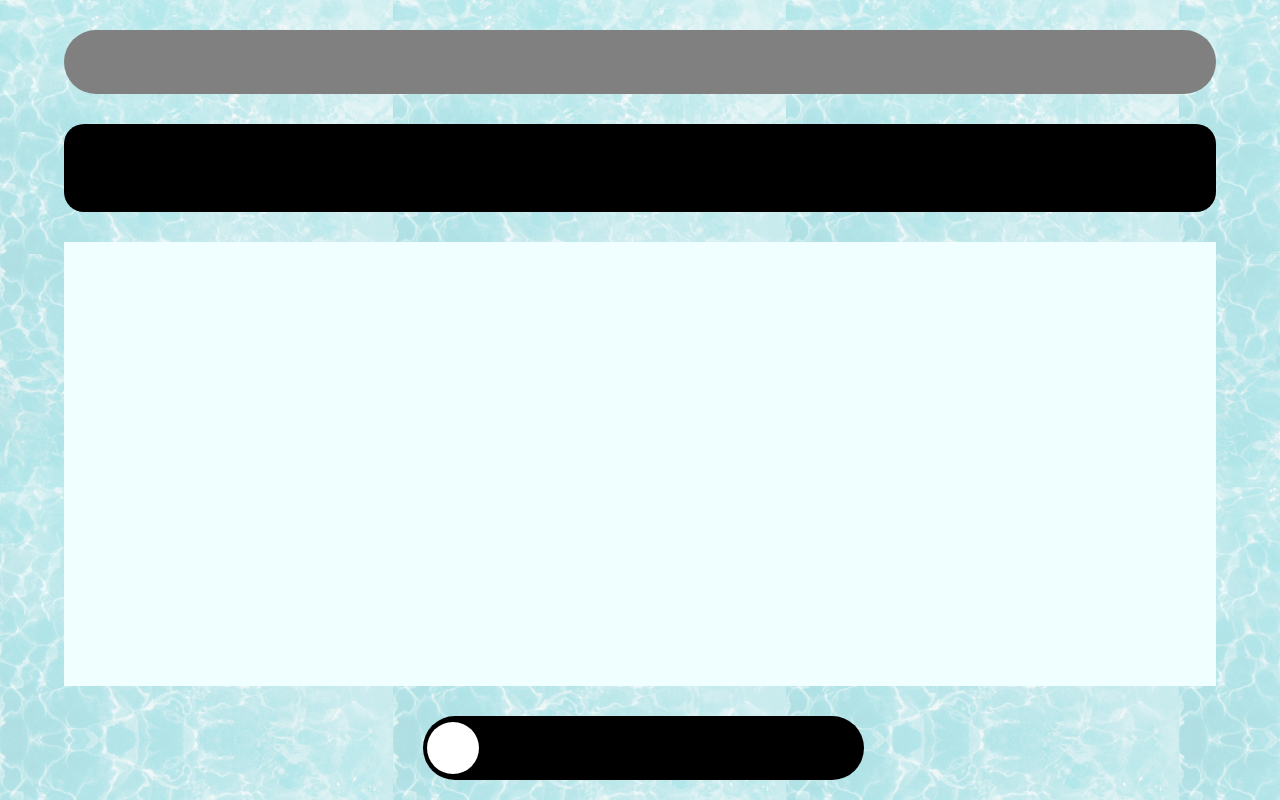
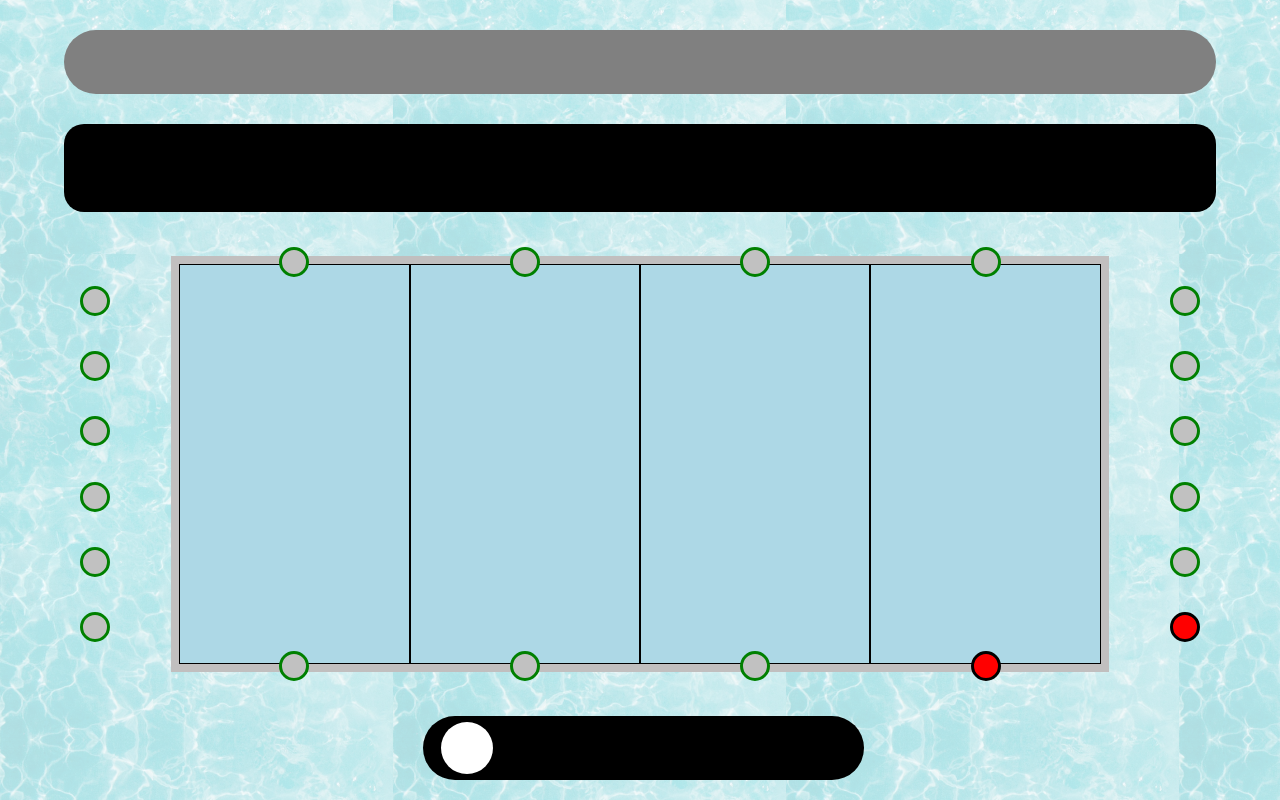
Before and after one commit to UnparallelStudios/Ainat_frontend, a Vue app: page / in a window 1280 px wide. Shown: the top 800 px of the page. Built offline with nearby package versions, Linux system fonts and the light colour scheme.

Commit message:
pool update

```diff
--- a/src/App.vue
+++ b/src/App.vue
@@ -1,10 +1,14 @@
 <script setup>
 import "./assets/app.scss";
 import DashboardPage from "./components/DashboardPage.vue";
+// import HorizontalCams from "./components/HorizontalCams.vue";
 import LoginPage from "./components/LoginPage.vue";
+// import VerticalCams from "./components/VerticalCams.vue";
 </script>
 
 <template>
   <DashboardPage />
   <LoginPage />
+  <!-- <HorizontalCams /> -->
+  <!-- <VerticalCams /> -->
 </template>
--- a/src/assets/dashboard.scss
+++ b/src/assets/dashboard.scss
@@ -31,7 +31,52 @@
 .main-pool-container {
   flex: auto;
   width: 90%;
-  background-color: azure;
+  background-color: inherit;
+  position: relative;
+  display: flex;
+  align-items: center;
+  justify-content: center;
+
+  .vertical-abs-cams-top {
+    z-index: 10;
+    position: absolute;
+    top: 5px;
+  }
+
+  .vertical-abs-cams-bottom {
+    z-index: 10;
+    position: absolute;
+    bottom: 5px;
+  }
+
+  .horizontal-abs-cams-left {
+    z-index: 10;
+    position: absolute;
+    left: 16px;
+  }
+  .horizontal-abs-cams-right {
+    z-index: 10;
+    position: absolute;
+    right: 16px;
+  }
+
+  .pool-rectangle {
+    width: 80%;
+    height: 90%;
+    background-color: lightblue;
+    border: 8px solid #c1bfbf;
+
+    .grid-design {
+      height: 100%;
+      width: 100%;
+      display: grid;
+      grid-template-columns: 1fr 1fr 1fr 1fr;
+
+      .grid-item {
+        border: 1px black solid;
+      }
+    }
+  }
 }
 
 .bottom-nav {
@@ -40,6 +85,7 @@
   margin-bottom: 20px;
   display: flex;
   align-items: center;
+}
 
 .toggle {
   height: 0;
@@ -47,31 +93,30 @@
   visibility: hidden;
 }
 
-  .toggle:checked {
-    background-color: purple;
-    animation: slideOn 0.3s linear forwards;
-  }
+.slider-container {
+  height: 100%;
+  width: 100%;
+  background-color: black;
+  border-radius: 50px;
+  cursor: pointer;
+  display: inline-block;
+  position: relative;
 }
 
-.ball-slider-container {
-  height: 100%;
-  width: 100%;
-  position: relative;
-  border-radius: 40px;
-  background-color: black;
-  cursor: pointer;
+.toggle:checked + .slider-container .ball {
+  animation: slideOn 0.4s linear forwards;
+}
 
 .ball {
+  background-color: white;
   position: absolute;
-    left: 0;
   top: 9%;
+  left: 4%;
   height: 6.5vh;
   width: 6.5vh;
-    border-radius: 50px;
-    background-color: white;
-    margin-left: 4px;
-    animation: slideOff 0.3s linear forwards;
-  }
+  border-radius: 50vh;
+  //   transform: translateX(0);
+  animation: slideOff 0.4s linear forwards;
 }
 
 @keyframes slideOn {
@@ -79,13 +124,13 @@
     transform: translateX(0);
   }
   100% {
-    transform: translateX(75px);
+    transform: translateX(7.6vh);
   }
 }
 
 @keyframes slideOff {
   0% {
-    transform: translateX(75px);
+    transform: translateX(7.6vh);
   }
   100% {
     transform: translateX(0);
--- /dev/null
+++ b/src/assets/horizontalcams.scss
@@ -0,0 +1,30 @@
+// .container {
+//   height: 100vh;
+//   width: 100%;
+//   display: flex;
+//   align-items: center;
+//   justify-content: center;
+// }
+
+.horizontal-cam-grid {
+  height: 49vh;
+  width: 30px;
+  //   background-color: gray;
+  display: grid;
+  grid-template-rows: 1fr 1fr 1fr 1fr 1fr 1fr;
+
+  .grid-item {
+    display: flex;
+    justify-content: center;
+    align-items: center;
+
+    button {
+      left: 0;
+      height: 30px;
+      width: 30px;
+      border: 3px solid green;
+      border-radius: 50%;
+      background-color: rgba(193, 193, 193);
+    }
+  }
+}
--- /dev/null
+++ b/src/assets/verticalcams.scss
@@ -0,0 +1,29 @@
+// .container {
+//   height: 100vh;
+//   width: 100%;
+//   display: flex;
+//   align-items: center;
+//   justify-content: center;
+// }
+
+.vertical-cam-grid {
+  height: 30px;
+  width: 72vw;
+  display: grid;
+  grid-template-columns: 1fr 1fr 1fr 1fr;
+
+  .grid-item {
+    display: flex;
+    justify-content: center;
+    align-items: center;
+
+    button {
+      left: 0;
+      height: 30px;
+      width: 30px;
+      border: 3px solid green;
+      background-color: rgba(193, 193, 193);
+      border-radius: 50%;
+    }
+  }
+}
--- a/src/components/DashboardPage.vue
+++ b/src/components/DashboardPage.vue
@@ -1,17 +1,40 @@
 <script setup>
 import "../assets/dashboard.scss";
+import HorizontalCams from "./HorizontalCams.vue";
+import VerticalCams from "./VerticalCams.vue";
 </script>
 
 <template>
   <div class="dashboard-container">
     <div class="pool-title-container"></div>
     <div class="pool-warning"></div>
-    <div class="main-pool-container"></div>
+    <div class="main-pool-container">
+      <div class="horizontal-abs-cams-left">
+        <HorizontalCams />
+      </div>
+      <div class="horizontal-abs-cams-right">
+        <HorizontalCams alertColor="red" alertBorder="black" />
+      </div>
+      <div class="vertical-abs-cams-top">
+        <VerticalCams />
+      </div>
+      <div class="vertical-abs-cams-bottom">
+        <VerticalCams alertColor="red" alertBorder="black" />
+      </div>
+      <div class="pool-rectangle">
+        <div class="grid-design">
+          <div class="grid-item"></div>
+          <div class="grid-item"></div>
+          <div class="grid-item"></div>
+          <div class="grid-item"></div>
+        </div>
+      </div>
+    </div>
     <div class="bottom-nav">
-      <input type="checkbox" class="toggle" />
-      <div class="ball-slider-container">
+      <input type="checkbox" id="slider" class="toggle" />
+      <label for="slider" class="slider-container">
         <div class="ball"></div>
-      </div>
+      </label>
     </div>
   </div>
 </template>
--- /dev/null
+++ b/src/components/HorizontalCams.vue
@@ -0,0 +1,27 @@
+<script>
+import "../assets/horizontalcams.scss";
+
+export default {
+  props: {
+    alertColor: String,
+    alertBorder: String,
+  },
+};
+</script>
+
+<template>
+  <!-- <div class="container"> -->
+  <div class="horizontal-cam-grid">
+    <div class="grid-item"><button></button></div>
+    <div class="grid-item"><button></button></div>
+    <div class="grid-item"><button></button></div>
+    <div class="grid-item"><button></button></div>
+    <div class="grid-item"><button></button></div>
+    <div class="grid-item">
+      <button
+        :style="{ backgroundColor: alertColor, borderColor: alertBorder }"
+      ></button>
+    </div>
+  </div>
+  <!-- </div> -->
+</template>
--- /dev/null
+++ b/src/components/VerticalCams.vue
@@ -0,0 +1,25 @@
+<script>
+import "../assets/verticalcams.scss";
+
+export default {
+  props: {
+    alertColor: String,
+    alertBorder: String,
+  },
+};
+</script>
+
+<template>
+  <!-- <div class="container"> -->
+  <div class="vertical-cam-grid">
+    <div class="grid-item"><button></button></div>
+    <div class="grid-item"><button></button></div>
+    <div class="grid-item"><button></button></div>
+    <div class="grid-item">
+      <button
+        :style="{ backgroundColor: alertColor, borderColor: alertBorder }"
+      ></button>
+    </div>
+  </div>
+  <!-- </div> -->
+</template>
```
Lines whose indentation alone changed are shown as unchanged.
